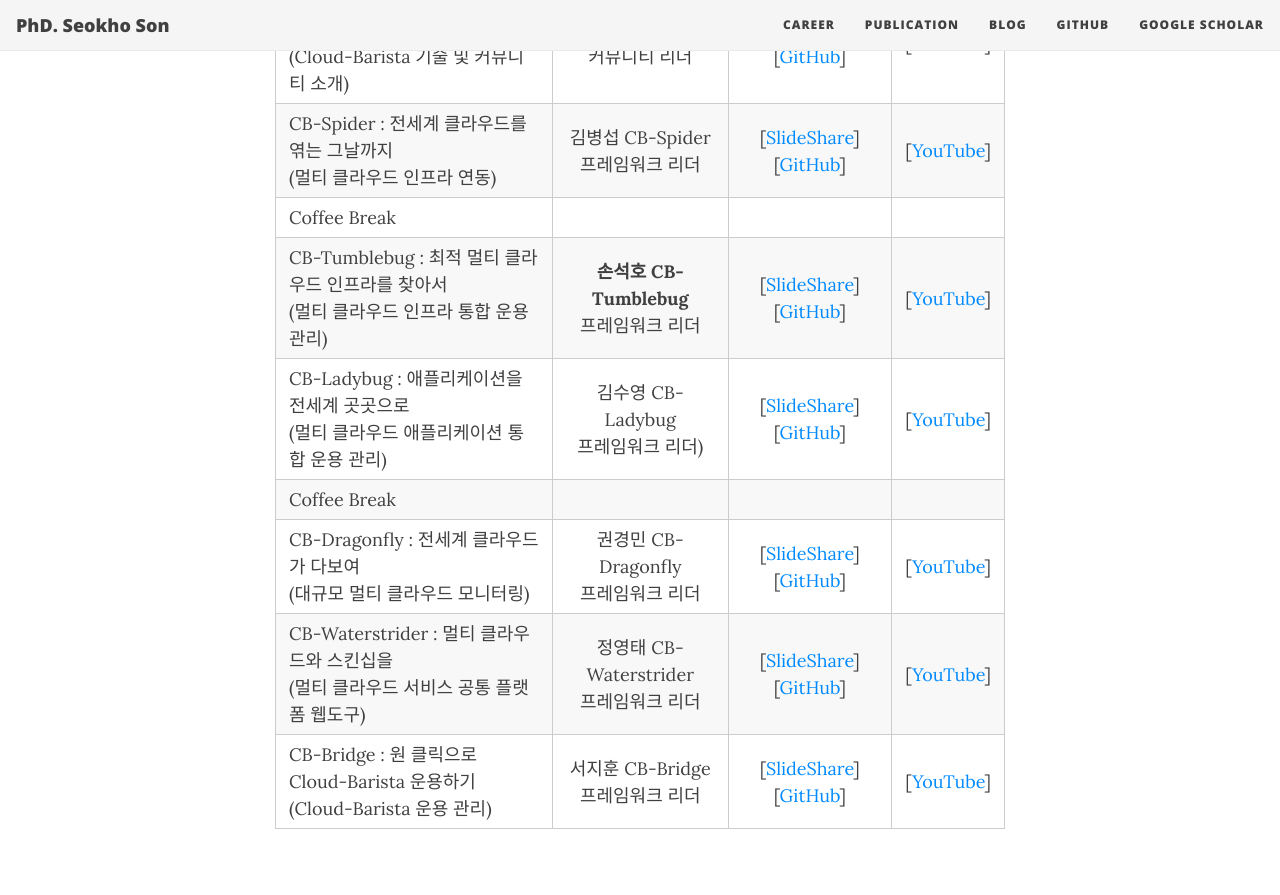
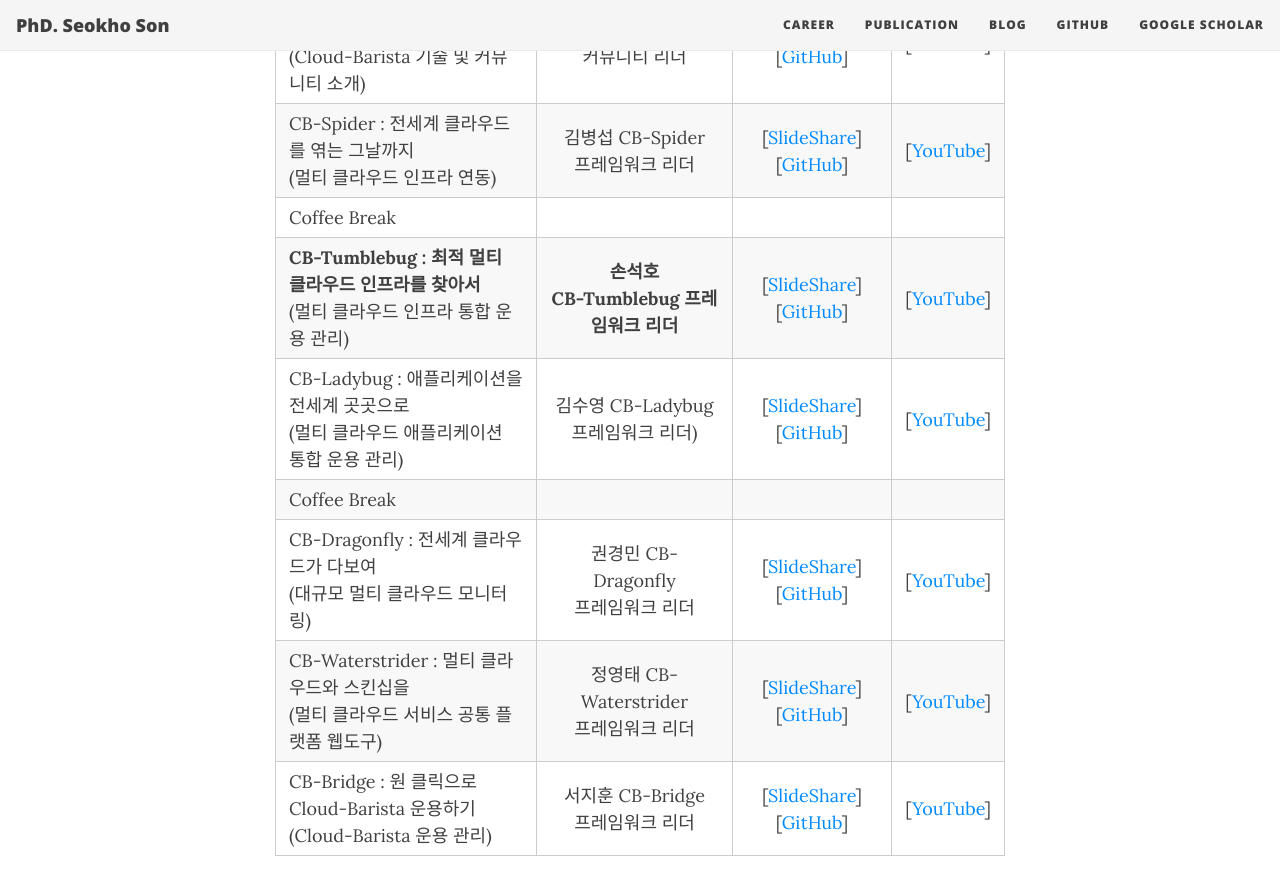
Before and after one commit to seokho-son/seokho-son.github.io, a Jekyll site: the page built from _posts/2020-06-03-cloud-barista-2nd-conference-speaker.md, in a window 1280 px wide and 900 px high, scrolled down 1627 px. Shown: the top 895 px of the window. Built offline with Jekyll 4.4.1, drawn with Linux system fonts in a browser that asks for light colours; nearby versions of some CDN libraries.

```diff
--- a/_posts/2020-06-03-cloud-barista-2nd-conference-speaker.md
+++ b/_posts/2020-06-03-cloud-barista-2nd-conference-speaker.md
@@ -34,7 +34,7 @@ comments: true
 | Cloud-Barista : 멀티 클라우드 여정의 베이스캠프<BR>(Cloud-Barista 기술 및 커뮤니티 소개) | 강동재<BR>커뮤니티 리더 | [[SlideShare](https://www.slideshare.net/cloud-barista/cloudbarista-2-cloudbarista-2st-open-seminar-cloudbarista-technology-and-open-source-community-235056632)] [[GitHub](https://github.com/cloud-barista/docs/blob/master/openseminar/v0.2.0-cappuccino/ppt_files/Cappuccino-OpenSeminar-1-Cloud-Barista%20Technology%20and%20Open%20Source%20Community.pdf)] | [[YouTube](https://youtu.be/_cwAZsIAWjg)] |
 | CB-Spider : 전세계 클라우드를 엮는 그날까지<BR>(멀티 클라우드 인프라 연동) | 김병섭 CB-Spider<BR>프레임워크 리더 | [[SlideShare](https://www.slideshare.net/cloud-barista/cloudbarista-2-interworking-with-multicloud-infrastructure-235058344)] [[GitHub](https://github.com/cloud-barista/docs/blob/master/openseminar/v0.2.0-cappuccino/ppt_files/Cappuccino-OpenSeminar-2-CB-Spider-Interworking%20with%20multi-cloud%20infrastructure.pdf)] | [[YouTube](https://youtu.be/qjflPwN_Y-M)] |
 | Coffee Break |||
-| CB-Tumblebug : 최적 멀티 클라우드 인프라를 찾아서<BR>(멀티 클라우드 인프라 통합 운용 관리) | **손석호 CB-Tumblebug**<BR>프레임워크 리더 | [[SlideShare](https://www.slideshare.net/cloud-barista/cloudbarista-2-multicloud-infrastructure-integrated-operation-management)] [[GitHub](https://github.com/cloud-barista/docs/blob/master/openseminar/v0.2.0-cappuccino/ppt_files/Cappuccino-OpenSeminar-3-CB-Tumblebug-Multi-cloud%20infrastructure%20integrated%20operation%20management.pdf)] | [[YouTube](https://youtu.be/qxEnboezCFg)] |
+| **CB-Tumblebug : 최적 멀티 클라우드 인프라를 찾아서**<BR>(멀티 클라우드 인프라 통합 운용 관리) | **손석호**<BR>**CB-Tumblebug 프레임워크 리더** | [[SlideShare](https://www.slideshare.net/cloud-barista/cloudbarista-2-multicloud-infrastructure-integrated-operation-management)] [[GitHub](https://github.com/cloud-barista/docs/blob/master/openseminar/v0.2.0-cappuccino/ppt_files/Cappuccino-OpenSeminar-3-CB-Tumblebug-Multi-cloud%20infrastructure%20integrated%20operation%20management.pdf)] | [[YouTube](https://youtu.be/qxEnboezCFg)] |
 | CB-Ladybug : 애플리케이션을 전세계 곳곳으로<BR>(멀티 클라우드 애플리케이션 통합 운용 관리) | 김수영 CB-Ladybug<BR>프레임워크 리더) | [[SlideShare](https://www.slideshare.net/cloud-barista/cloudbarista-2-integrated-management-of-multicloud-applications)] [[GitHub](https://github.com/cloud-barista/docs/blob/master/openseminar/v0.2.0-cappuccino/ppt_files/Cappuccino-OpenSeminar-4-CB-Ladybug-Integrated%20management%20of%20multi-cloud%20applications.pdf)] | [[YouTube](https://youtu.be/mCdNDBouiEU)] |
 | Coffee Break |||
 | CB-Dragonfly : 전세계 클라우드가 다보여<BR>(대규모 멀티 클라우드 모니터링) | 권경민 CB-Dragonfly<BR>프레임워크 리더 | [[SlideShare](https://www.slideshare.net/cloud-barista/cloudbarista-2-cbdragonfly-multi-cloud-integration-monitoring-framework)] [[GitHub](https://github.com/cloud-barista/docs/blob/master/openseminar/v0.2.0-cappuccino/ppt_files/Cappuccino-OpenSeminar-5-CB-Dragonfly-Multi%20Cloud%20Integration%20Monitoring%20Framework.pdf)] | [[YouTube](https://youtu.be/WktcVBTbVfw)] |
```
